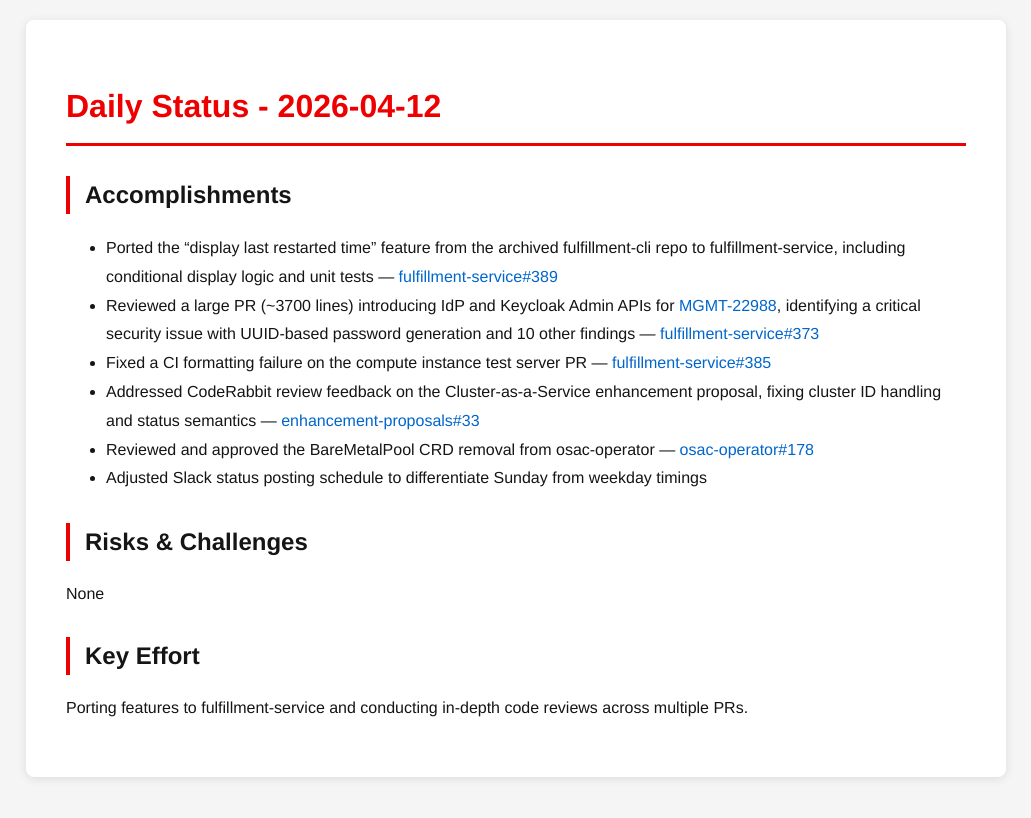
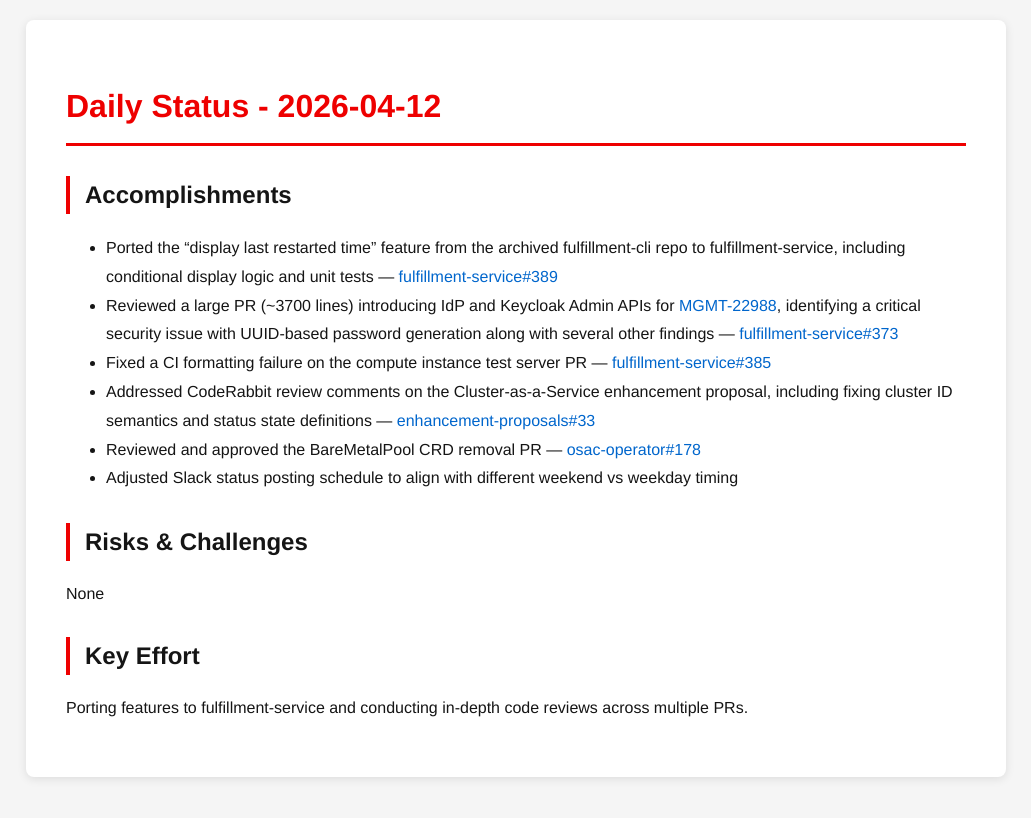
Before and after one commit to tzvatot/daily-status, a Jekyll site: the page built from 2026-04-12.md, in a window 1280 px wide. Shown: the top 818 px of the page, without its empty margins (124-1155 px from the left). Built offline with Jekyll 4.4.1, drawn with Linux system fonts in a browser that asks for light colours.

Commit message:
Daily status update - 2026-04-12

```diff
--- a/2026-04-12.md
+++ b/2026-04-12.md
@@ -8,11 +8,11 @@ date: 2026-04-12
 
 ## Accomplishments
 - Ported the "display last restarted time" feature from the archived fulfillment-cli repo to fulfillment-service, including conditional display logic and unit tests — [fulfillment-service#389](https://github.com/osac-project/fulfillment-service/pull/389)
-- Reviewed a large PR (~3700 lines) introducing IdP and Keycloak Admin APIs for [MGMT-22988](https://issues.redhat.com/browse/MGMT-22988), identifying a critical security issue with UUID-based password generation and 10 other findings — [fulfillment-service#373](https://github.com/osac-project/fulfillment-service/pull/373)
+- Reviewed a large PR (~3700 lines) introducing IdP and Keycloak Admin APIs for [MGMT-22988](https://issues.redhat.com/browse/MGMT-22988), identifying a critical security issue with UUID-based password generation along with several other findings — [fulfillment-service#373](https://github.com/osac-project/fulfillment-service/pull/373)
 - Fixed a CI formatting failure on the compute instance test server PR — [fulfillment-service#385](https://github.com/osac-project/fulfillment-service/pull/385)
-- Addressed CodeRabbit review feedback on the Cluster-as-a-Service enhancement proposal, fixing cluster ID handling and status semantics — [enhancement-proposals#33](https://github.com/osac-project/enhancement-proposals/pull/33)
-- Reviewed and approved the BareMetalPool CRD removal from osac-operator — [osac-operator#178](https://github.com/osac-project/osac-operator/pull/178)
-- Adjusted Slack status posting schedule to differentiate Sunday from weekday timings
+- Addressed CodeRabbit review comments on the Cluster-as-a-Service enhancement proposal, including fixing cluster ID semantics and status state definitions — [enhancement-proposals#33](https://github.com/osac-project/enhancement-proposals/pull/33)
+- Reviewed and approved the BareMetalPool CRD removal PR — [osac-operator#178](https://github.com/osac-project/osac-operator/pull/178)
+- Adjusted Slack status posting schedule to align with different weekend vs weekday timing
 
 ## Risks & Challenges
 None
```
